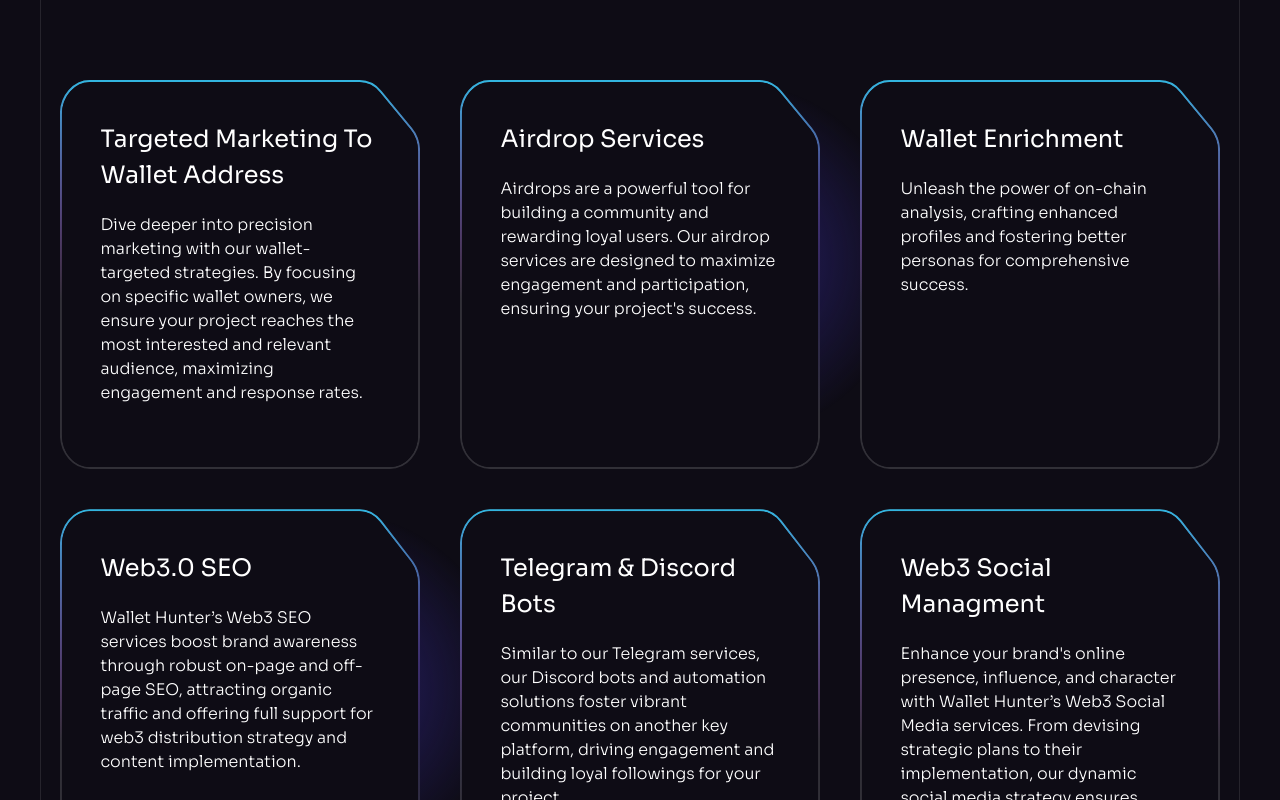
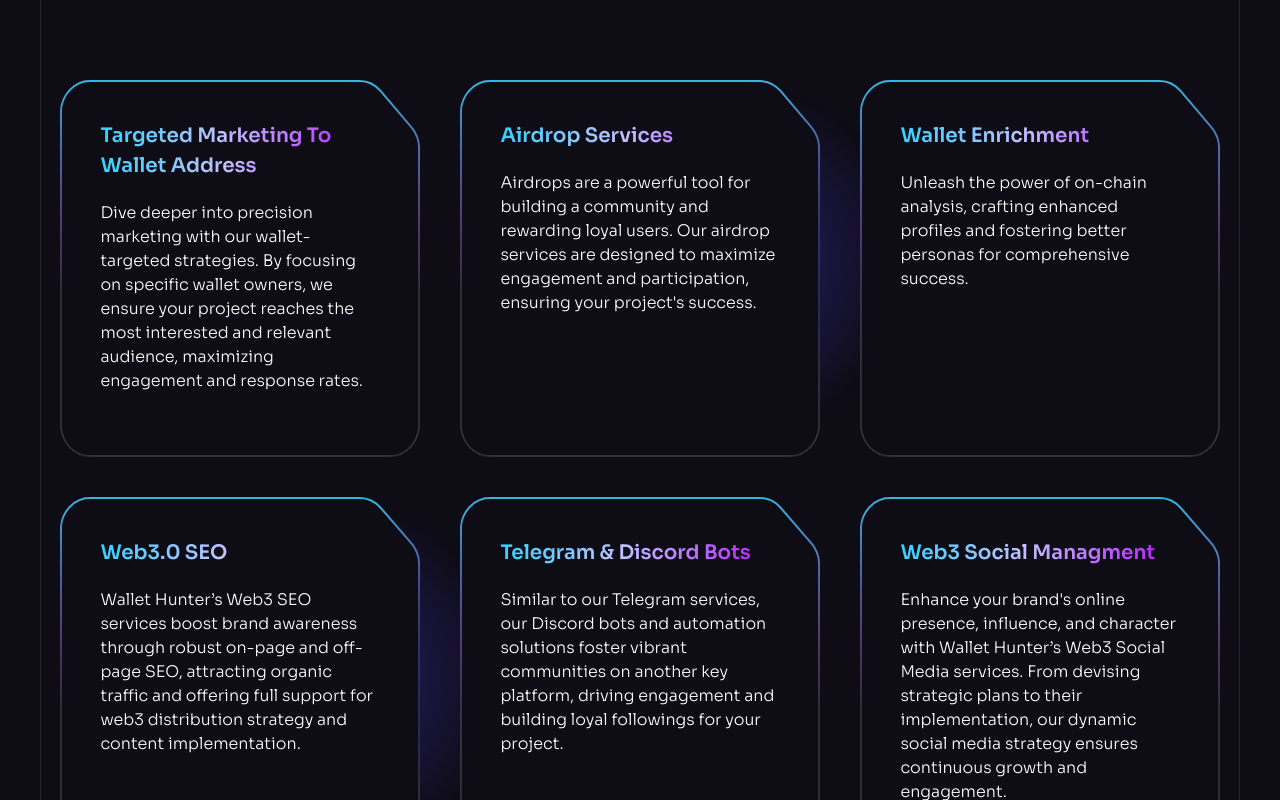
Before and after one commit to GayathriPCh/WalletHunter, a React (Vite) app in the folder wsite/: page / in a window 1280 px wide. Shown: the part 1640-2440 px from the top of the page. Built offline with nearby package versions, Linux system fonts and the light colour scheme.

Commit message:
Update Benefits.jsx

```diff
--- a/wsite/src/components/Benefits.jsx
+++ b/wsite/src/components/Benefits.jsx
@@ -1,8 +1,32 @@
+import React from 'react';
+import styled, { keyframes } from 'styled-components';
 import { benefits } from "../constants";
 import Heading from "./Heading";
 import Section from "./Section";
 import { GradientLight } from "./design/Benefits";
 import ClipPath from "../assets/svg/ClipPath";
+
+// Keyframes for the shine animation
+const shine = keyframes`
+  0% {
+    background-position: -200px;
+  }
+  100% {
+    background-position: 200px;
+  }
+`;
+
+// Styled component for the title text with the shine effect
+const ShiningTitle = styled.h5`
+  font-size: 1.25rem;
+  font-weight: bold;
+  background: linear-gradient(to right, #21d4fd, #c0c0ff, #b721ff);
+  -webkit-background-clip: text;
+  background-clip: text;
+  color: transparent;
+  display: inline-block;
+  animation: ${shine} 2s infinite linear;
+`;
 
 const Benefits = () => {
   return (
@@ -25,7 +49,7 @@
               data-image={item.imageUrl}
             >
               <div className="relative z-2 flex flex-col min-h-[22rem] p-[2.4rem] pointer-events-none">
-                <h5 className="h5 mb-5 text-white">{item.title}</h5>
+                <ShiningTitle className="h5 mb-5">{item.title}</ShiningTitle>
                 <p className="body-2 mb-6 text-n-3 text-white">{item.text}</p>
               </div>
 
```
